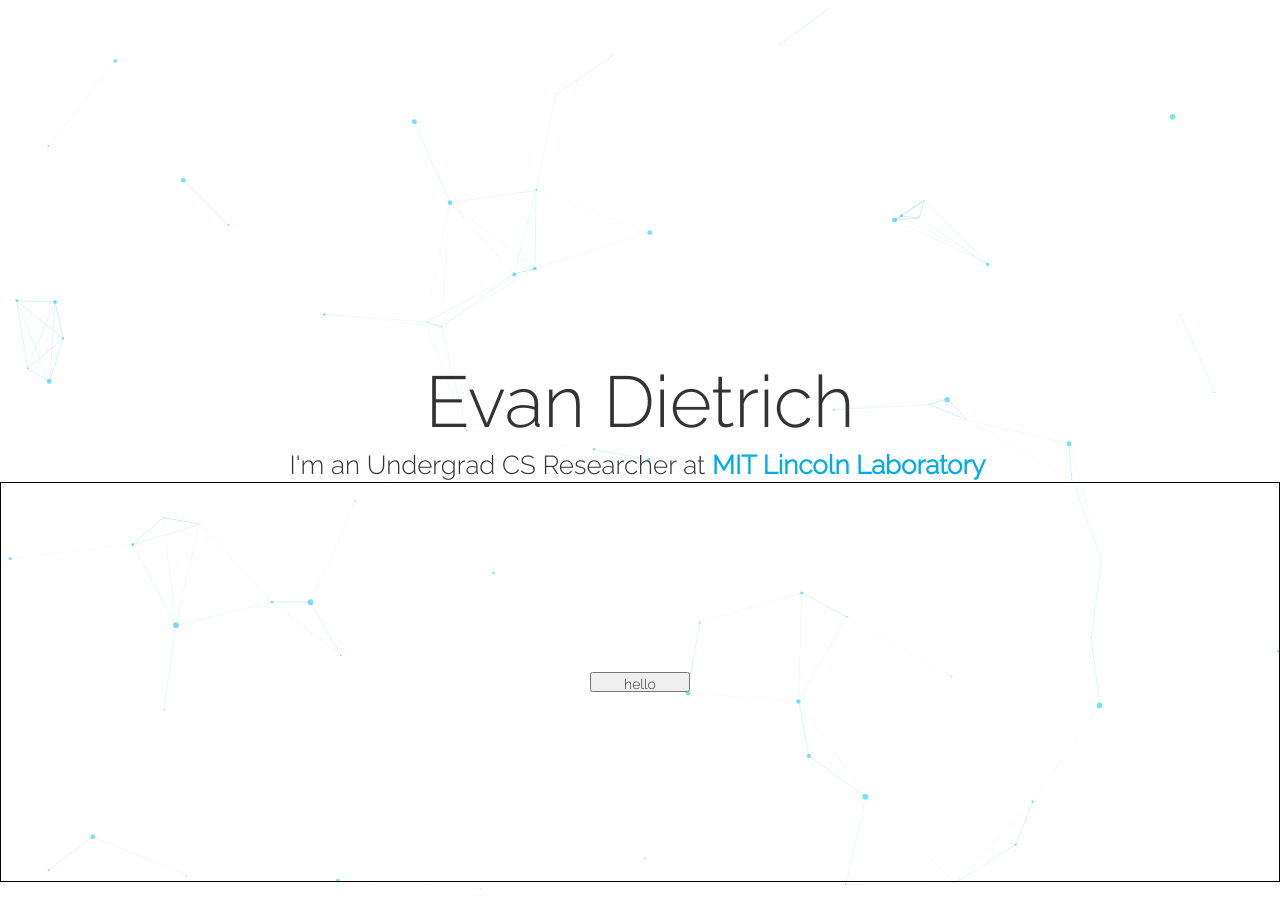
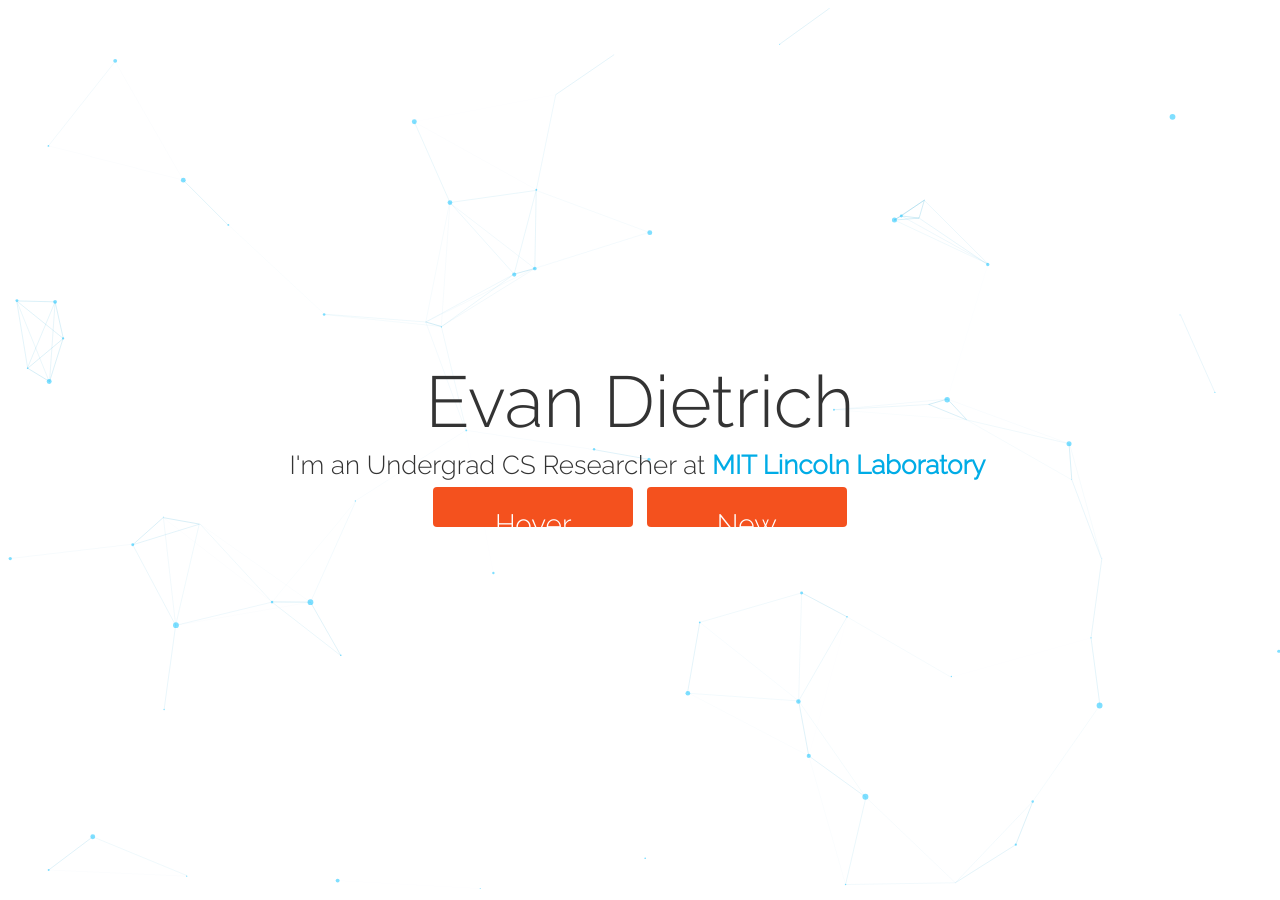
Before and after one commit to EvanDietrich/EvanDietrich.github.io, a Jekyll site: the page index.html, which Jekyll copies as it is, in a window 1280 px wide. Built offline with Jekyll 4.4.1, drawn with Linux system fonts in a browser that asks for light colours; nearby versions of some CDN libraries.

Commit message:
attempt again

```diff
--- a/css/style.css
+++ b/css/style.css
@@ -29,6 +29,48 @@
 a:visited {
     color: #00ace6;
 }
+
+
+
+.button {
+  border-radius: 4px;
+  background-color: #f4511e;
+  border: none;
+  color: #FFFFFF;
+  text-align: center;
+  font-size: 28px;
+  padding: 20px;
+  width: 200px;
+  transition: all 0.5s;
+  cursor: pointer;
+  margin: 5px;
+}
+
+.button span {
+  cursor: pointer;
+  display: inline-block;
+  position: relative;
+  transition: 0.5s;
+}
+
+.button span:after {
+  content: '\00bb';
+  position: absolute;
+  opacity: 0;
+  top: 0;
+  right: -20px;
+  transition: 0.5s;
+}
+
+.button:hover span {
+  padding-right: 25px;
+}
+
+.button:hover span:after {
+  opacity: 1;
+  right: 0;
+}
+
 
 #resume {
     color: #ffffff;
--- a/index.html
+++ b/index.html
@@ -38,9 +38,8 @@
     			<div id="title">Evan Dietrich</div>
     			<div id="description">I'm an Undergrad CS Researcher at <a id='mitll' title="MITLL" href="https://www.ll.mit.edu">MIT Lincoln Laboratory</a><br></div>
 
-          <div id="wrapper">
-            <button type="button">hello</button>
-          </div>
+          <button class="button"><span>Hover</span></button>
+          <button class="button"><span>New</span></button>
 
     		</div>
 
```
